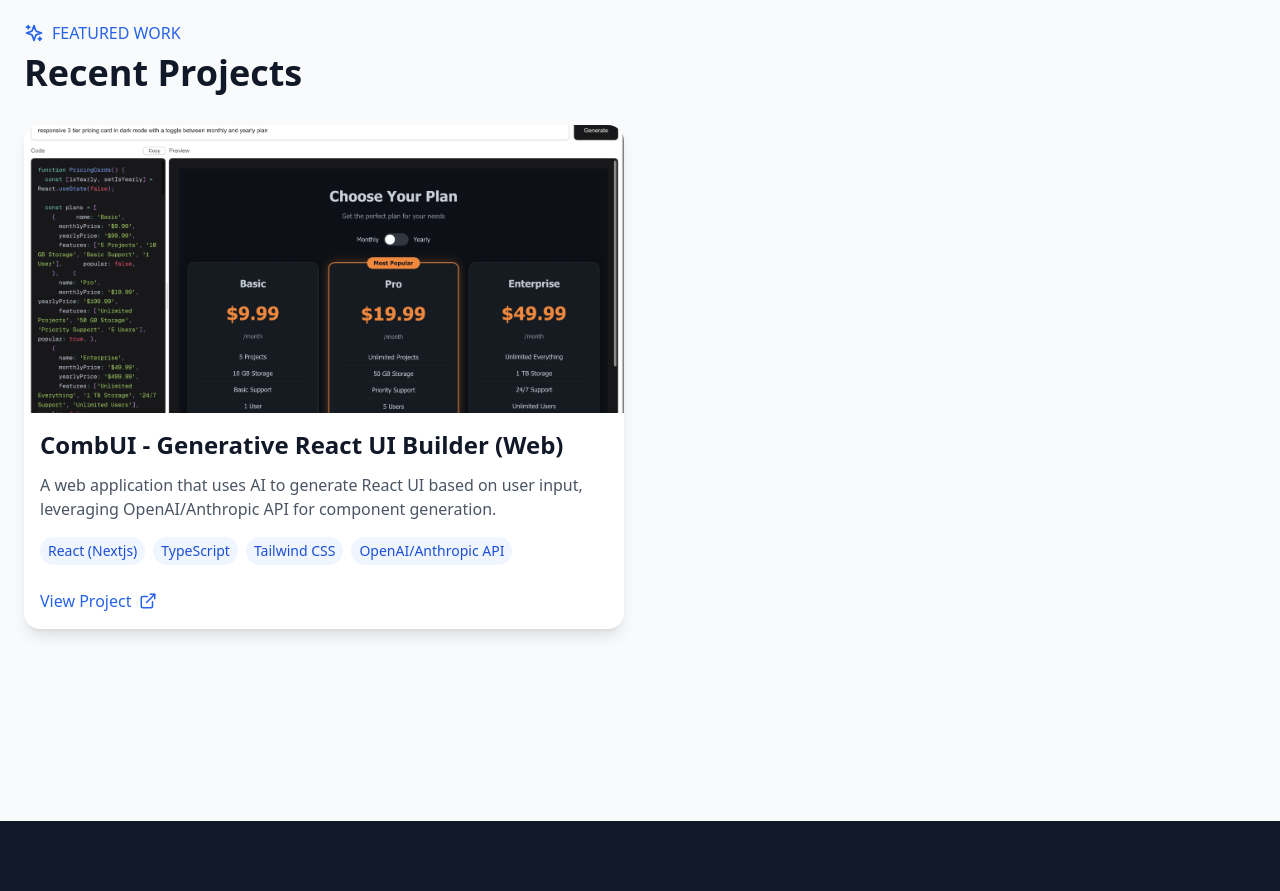
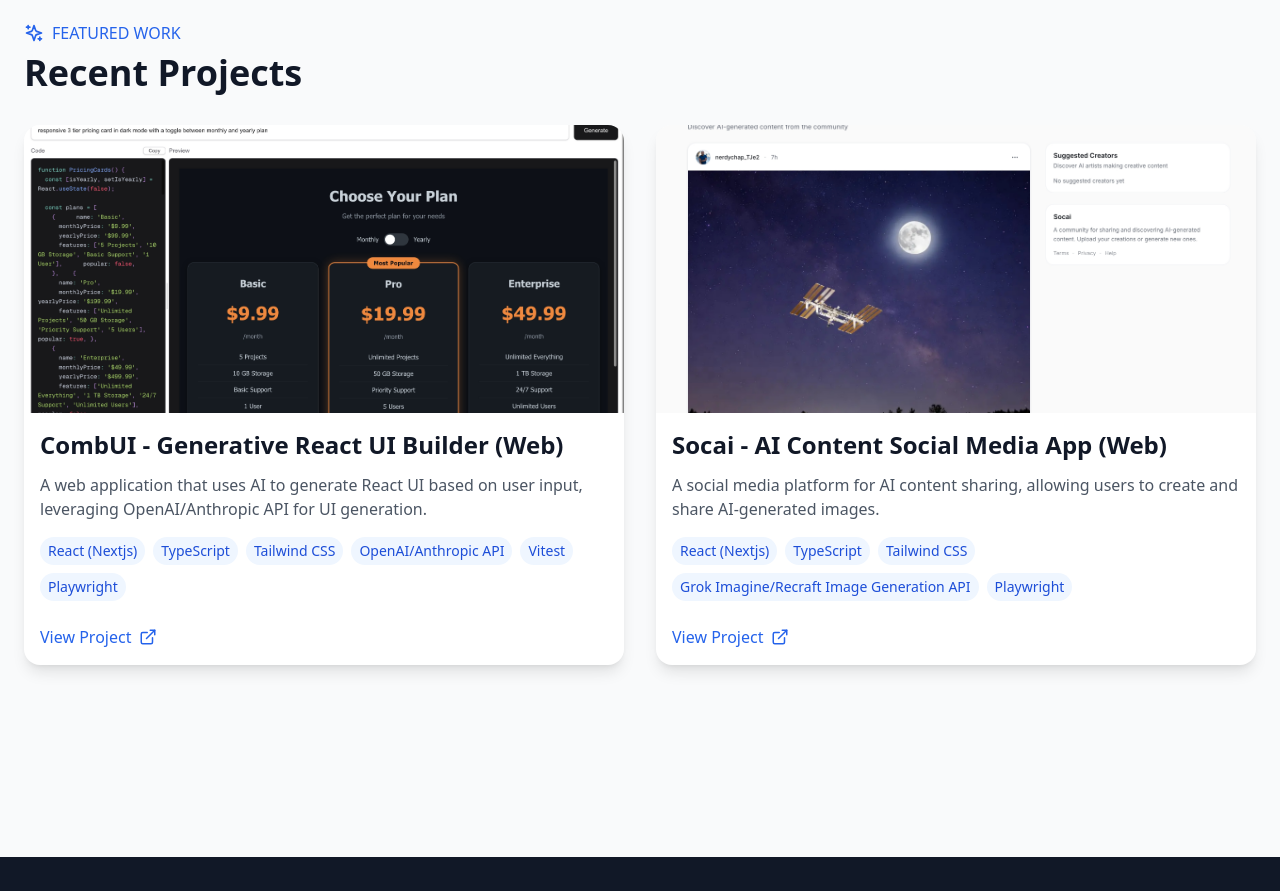
Before and after one commit to nerdychap/portfolio, a React (Vite) app: page / in a window 1280 px wide. Shown: the part 3260-4151 px from the top of the page. Built offline with nearby package versions, Linux system fonts and the light colour scheme.

Commit message:
adding a new project

```diff
--- a/src/App.tsx
+++ b/src/App.tsx
@@ -14,6 +14,7 @@ import {
   UserCircle2,
 } from "lucide-react";
 import combuiImage from "./assets/images/comb-ui.jpeg";
+import socaiImage from "./assets/images/socai.jpeg";
 
 const workExperience = [
   {
@@ -63,11 +64,19 @@ const technicalSkills = [
 const projects = [
   {
     title: "CombUI - Generative React UI Builder (Web)",
-    tech: ["React (Nextjs)", "TypeScript", "Tailwind CSS", "OpenAI/Anthropic API"],
+    tech: ["React (Nextjs)", "TypeScript", "Tailwind CSS", "OpenAI/Anthropic API", "Vitest", "Playwright"],
     image: combuiImage,
     link: "https://comb-ui.vercel.app/",
     description:
-      "A web application that uses AI to generate React UI based on user input, leveraging OpenAI/Anthropic API for component generation.",
+      "A web application that uses AI to generate React UI based on user input, leveraging OpenAI/Anthropic API for UI generation.",
+  },
+  {
+    title: "Socai - AI Content Social Media App (Web)",
+    tech: ["React (Nextjs)", "TypeScript", "Tailwind CSS", "Grok Imagine/Recraft Image Generation API", "Playwright"],
+    image: socaiImage,
+    link: "https://socai-dusky.vercel.app/",
+    description:
+      "A social media platform for AI content sharing, allowing users to create and share AI-generated images.",
   },
 ];
 function App() {
```
Also changed, not shown: src/assets/images/socai.jpeg (added).
